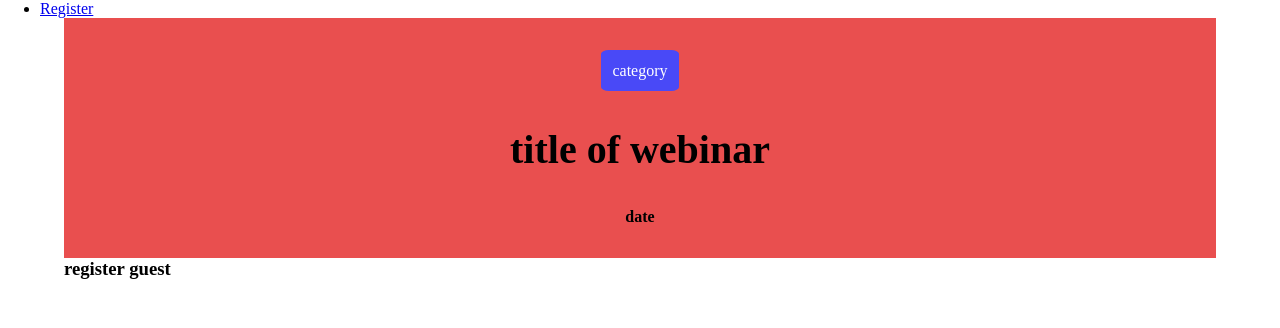
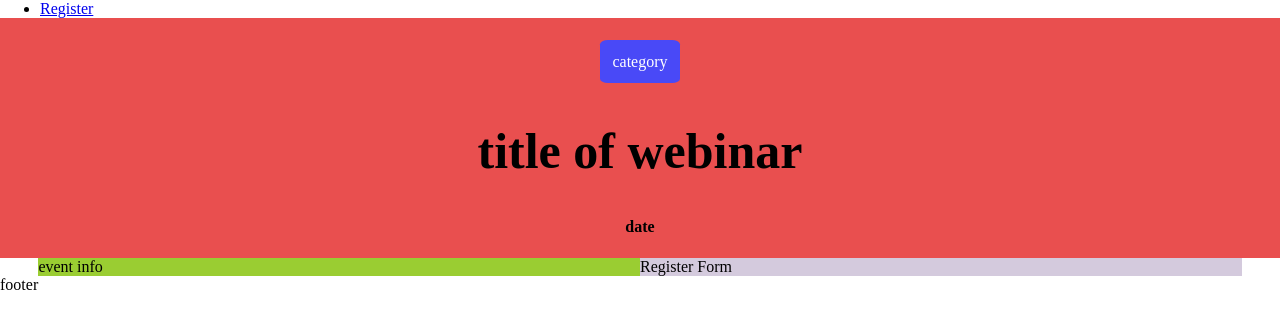
Before and after one commit to Heckiz/event-page-challenge, a React (Vite) app: page /register in a window 1280 px wide. Shown: the top 328 px of the page. Built offline with nearby package versions, Linux system fonts and the light colour scheme.

Commit message:
basic layout and components added

```diff
--- a/src/App.tsx
+++ b/src/App.tsx
@@ -1,23 +1,29 @@
 import { FC } from 'react'
 import { BrowserRouter as Router, Routes,Route} from "react-router-dom";
+import Footer from './components/Footer/Footer';
 import Navbar from './components/Navbar/Navbar';
 import NotFound from './pages/NotFound';
 import RegisterGuest from './pages/RegiterGuest';
 
 const App: FC = () => {
   return (
-    <Router>
-      <Navbar/>
+<>
+        <Router>
 
-        <article className='container'>
+        <Navbar/>
+
+        <article>
         <Routes>
-
         <Route path="/register" element={<RegisterGuest/>}/>
         <Route path="*" element={<NotFound/>}/>
         </Routes>
+        </article>
+        </Router>
 
-        </article>
-    </Router>
+        <Footer/>
+
+
+</>
   )
 }
 
--- /dev/null
+++ b/src/components/Footer/Footer.tsx
@@ -0,0 +1,11 @@
+import { FC } from 'react'
+
+const Footer: FC = () => {
+    return (
+        <footer>
+            footer
+        </footer>
+    )
+}
+
+export default Footer
--- a/src/components/Navbar/Navbar.tsx
+++ b/src/components/Navbar/Navbar.tsx
@@ -3,13 +3,13 @@ import { NavLink } from 'react-router-dom'
 
 const Navbar:FC = () => {
     return (
-        <div>
+        <nav>
             <ul>
                 <li>
                     <NavLink to="/register">Register</NavLink>
                 </li>
             </ul>
-        </div>
+        </nav>
     )
 }
 
--- /dev/null
+++ b/src/components/RegisterGuest/EventInfo/EventInfo.tsx
@@ -0,0 +1,11 @@
+import  { FC } from 'react'
+
+const EventInfo: FC = () => {
+    return (
+        <div>
+            event info
+        </div>
+    )
+}
+
+export default EventInfo
--- /dev/null
+++ b/src/components/RegisterGuest/Header/Header.tsx
@@ -0,0 +1,14 @@
+import { FC } from 'react'
+import style from './styles.module.scss'
+
+const Header: FC = () => {
+    return (
+        <header className={style.header}>
+        <p className={style.category}>category</p>
+        <h1 className={style.title}>title of webinar</h1>
+        <h4>date </h4>
+        </header>
+    )
+}
+
+export default Header
--- /dev/null
+++ b/src/components/RegisterGuest/Header/styles.module.scss
@@ -0,0 +1,29 @@
+@import '../../../styles.scss';
+
+.header{
+    background-color:  rgb(233, 79, 79);
+    height: 30vh;
+    display: flex;
+    flex-direction: column;
+    align-items: center;
+    justify-content: center;
+
+
+    .category{
+        background-color: rgb(73, 73, 247);
+        width: max-content;
+        padding: 1%;
+        border-radius: 10%;
+        color: white;
+    }
+
+    .title{
+        font-size: 40px;
+        margin: 3%;
+        @include md {
+            font-size: 50px;
+
+          }
+
+    }
+}
--- /dev/null
+++ b/src/components/RegisterGuest/RegisterForm/RegisterForm.tsx
@@ -0,0 +1,11 @@
+import { FC } from 'react'
+
+const RegisterForm: FC = () => {
+    return (
+        <div>
+            Register Form
+        </div>
+    )
+}
+
+export default RegisterForm
--- a/src/pages/RegiterGuest/index.tsx
+++ b/src/pages/RegiterGuest/index.tsx
@@ -1,16 +1,24 @@
 import { FC } from 'react'
+import EventInfo from '../../components/RegisterGuest/EventInfo/EventInfo'
+import Header from '../../components/RegisterGuest/Header/Header'
+import RegisterForm from '../../components/RegisterGuest/RegisterForm/RegisterForm'
 import style from './styles.module.scss'
+
+
 const RegisterGuest: FC = () => {
     return <>
-        <header className={style.header}>
-            <p className={style.category}>category</p>
-            <h1 className={style.title}>title of webinar</h1>
-            <h4>date </h4>
-        </header>
-        <section>
-            <h1>register guest</h1>
+
+        <Header/>
+
+        <section className={style.content}>
+            <div className={style.info}>
+                <EventInfo/>
+            </div>
+            <div className={style.form}>
+                <RegisterForm/>
+            </div>
         </section>
-    </>
+            </>
 }
 
 export default RegisterGuest
--- a/src/pages/RegiterGuest/styles.module.scss
+++ b/src/pages/RegiterGuest/styles.module.scss
@@ -1,24 +1,19 @@
 @import '../../styles.scss';
 
-.header{
-    background-color:  rgb(233, 79, 79);
-    height: 30vh;
-    display: flex;
-    flex-direction: column;
-    align-items: center;
-    justify-content: center;
+.content{
+    @include md {
+        display: flex;
+        margin-right: 3vw;
+        margin-left: 3vw;
+      }
 
-
-    .category{
-        background-color: rgb(73, 73, 247);
-        width: max-content;
-        padding: 1%;
-        border-radius: 10%;
-        color: white;
+    .info{
+        width: 100%;
+        background-color: yellowgreen;
     }
 
-    .title{
-        font-size: 40px;
-        margin: 3%;
+    .form{
+        width: 100%;
+        background-color: rgb(212, 202, 221);
     }
 }
--- a/src/styles.scss
+++ b/src/styles.scss
@@ -4,28 +4,20 @@
 }
 
 
-@mixin tablet {
+@mixin md {
     @media only screen and (min-width: 768px) {
       @content;
     }
   }
 
-  @mixin desktop {
+  @mixin lg {
     @media only screen and (min-width: 992px) {
       @content;
     }
   }
 
-  @mixin large {
+  @mixin xl {
     @media only screen and (min-width: 1200px) {
       @content;
     }
   }
-
-  .container{
-    @include desktop {
-        margin-right: 5vw;
-        margin-left: 5vw;
-      }
-
-}
```
